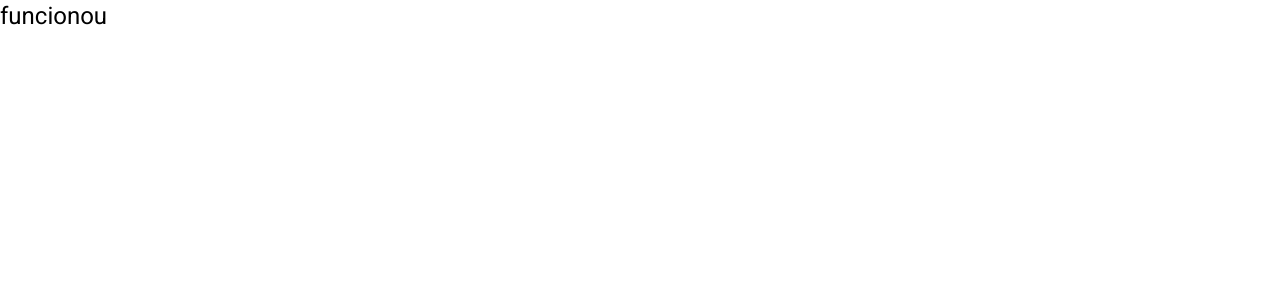
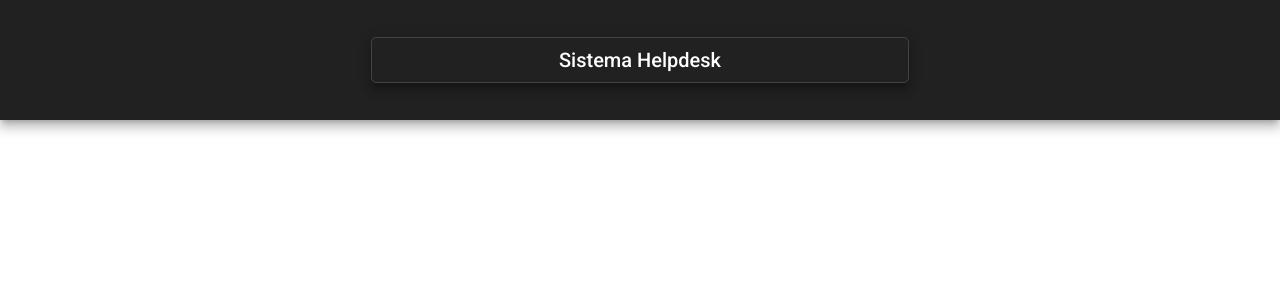
Before and after one commit to lucianodefranca/helpdesk-frontend, an Angular app: page / in a window 1280 px wide. Shown: the top 300 px of the page. Built offline with nearby package versions, Linux system fonts and the light colour scheme.

Commit message:
Componente header

```diff
--- a/src/app/app.component.html
+++ b/src/app/app.component.html
@@ -1 +1 @@
-<h1>funcionou</h1>
+<app-header></app-header>
--- /dev/null
+++ b/src/app/views/components/template/header/header.component.css
@@ -0,0 +1,12 @@
+.header {
+    height: 15%;
+    display: flex;
+    align-items: center;
+    justify-content: center;
+}
+
+h1 {
+    border: 1px solid rgb(68, 67, 67);
+    padding: .4rem 15%;
+    border-radius: 5px;
+}
--- /dev/null
+++ b/src/app/views/components/template/header/header.component.html
@@ -0,0 +1,3 @@
+<mat-toolbar class="header mat-elevation-z8">
+    <h1 class="mat-elevation-z8">Sistema Helpdesk</h1>
+</mat-toolbar>
--- /dev/null
+++ b/src/app/views/components/template/header/header.component.ts
@@ -0,0 +1,15 @@
+import { Component, OnInit } from '@angular/core';
+
+@Component({
+  selector: 'app-header',
+  templateUrl: './header.component.html',
+  styleUrls: ['./header.component.css']
+})
+export class HeaderComponent implements OnInit {
+
+  constructor() { }
+
+  ngOnInit(): void {
+  }
+
+}
```
Also changed, not shown: src/app/app.module.ts (+8 -2 lines).
